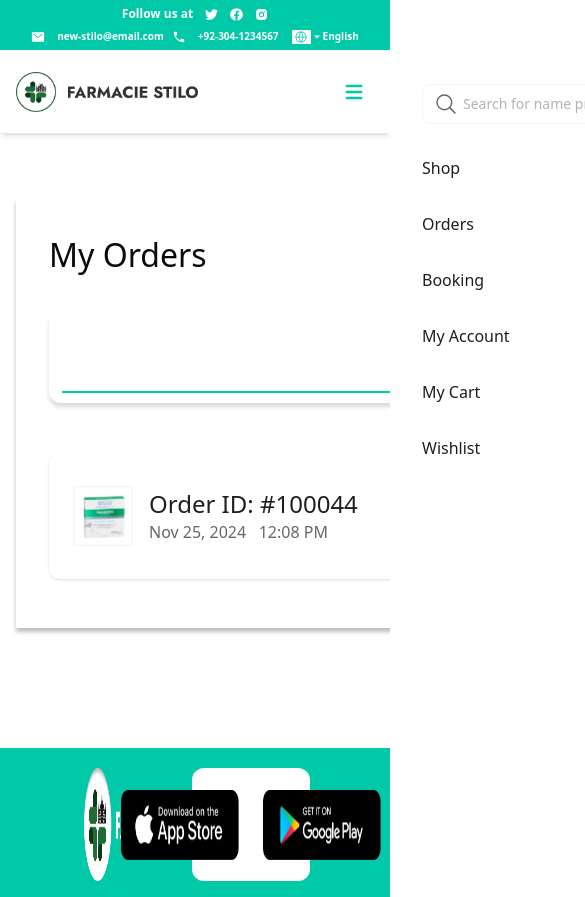
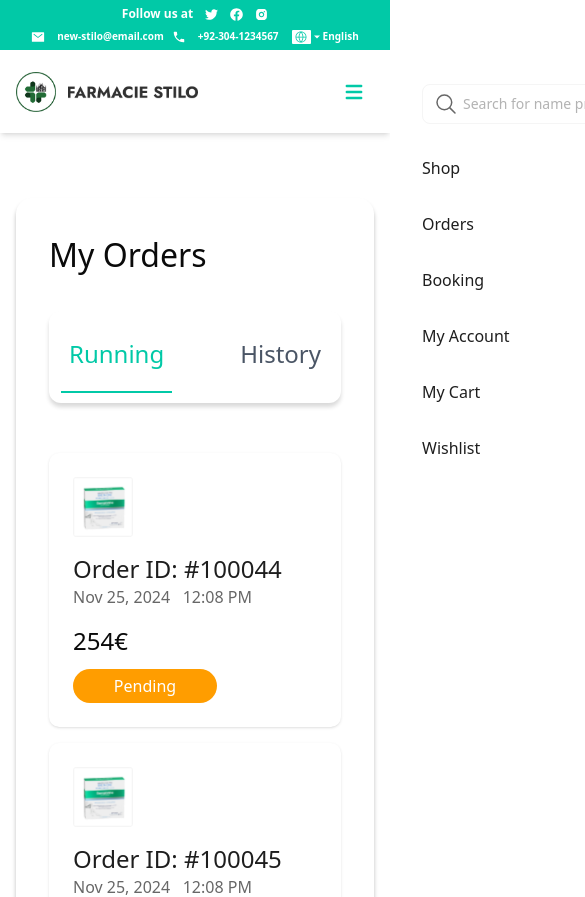
Before and after one commit to hamilangrial/farmacie-fe, a Next.js app: page /order in a window 390 px wide. Shown: the top 897 px of the page, 585 px wide, since content can reach past the window. Built offline with nearby package versions, Linux system fonts and the light colour scheme.

Commit message:
feat:order and order details page responsive

```diff
--- a/src/components/core/layout/dashboard/order/index.jsx
+++ b/src/components/core/layout/dashboard/order/index.jsx
@@ -1,4 +1,4 @@
-'use client';
+"use client";
 import { IMAGES } from "@/_lib/constant/assets/images";
 import { OrdertabsLable } from "@/_lib/dumyData";
 import OrderCard from "@/components/ui/ordercard";
@@ -15,7 +15,7 @@ const Order = () => {
   };
 
   return (
-    <div className="w-[1759px] bg-white shadow-[0px_4px_4px_0px_#00000040] p-[33px] justify-end flex flex-col gap-[65px]">
+    <div className="w-full bg-white shadow-[0px_4px_4px_0px_#00000040] p-[33px] justify-end rounded-2xl flex flex-col gap-[65px]">
       <div className="flex flex-col gap-[32px]">
         <h3 className="text-[32px] font-medium">My Orders</h3>
 
@@ -34,6 +34,15 @@ const Order = () => {
               status="Pending"
               price={254}
               onclick={() => handleOrderClick("100044")}
+            />
+            <OrderCard
+              orderId="100045"
+              date="Nov 25, 2024"
+              time="12:08 PM"
+              imageUrl={IMAGES.orderproduct.path}
+              status="Pending"
+              price={254}
+              onclick={() => handleOrderClick("100045")}
             />
           </TabsContent>
           <TabsContent value="history">
--- a/src/components/core/layout/dashboard/order/orderdetail/index.jsx
+++ b/src/components/core/layout/dashboard/order/orderdetail/index.jsx
@@ -4,7 +4,7 @@ import React from "react";
 
 const OrderDetail = ({ paths, imageUrl, description, items, price }) => {
   return (
-    <div className="w-[1759px] bg-white shadow-[0px_4px_4px_0px_#00000040] p-[33px] justify-end flex flex-col gap-[65px]">
+    <div className="w-full bg-white shadow-[0px_4px_4px_0px_#00000040] p-[33px] justify-end rounded-2xl flex flex-col gap-[65px]">
       <div className="flex flex-col gap-[32px]">
         <h3 className="text-[32px] font-medium">Order ID: #{paths}</h3>
         <div className="flex flex-col gap-[42px]">
@@ -24,17 +24,19 @@ const OrderDetail = ({ paths, imageUrl, description, items, price }) => {
               <p className="text-[#1D2939]">Wed, 25 Nov 2024</p>
             </div>
           </div>
-          <div className="w-full flex items-center justify-between p-[24px] bg-white rounded-lg shadow mb-4">
+          <div className="w-full flex flex-col md:flex-row items-start md:items-center justify-between p-[24px] bg-white rounded-lg shadow mb-4">
             <div className="w-[60px] h-[60px] rounded overflow-hidden">
               <Image src={imageUrl} alt="Product" width={108} height={108} />
             </div>
-            <div className="flex flex-col ml-4 flex-1">
+            <div className="flex flex-col md:ml-4 flex-1">
               <p className="font-medium text-2xl text-[#1E1E1E]">
                 {description}
               </p>
               <p className="font-medium text-base text-[#676767]">x{items}</p>
             </div>
-            <span className="text-2xl font-medium text-[#01C9A7]">{price}€</span>
+            <span className="text-2xl font-medium text-[#01C9A7]">
+              {price}€
+            </span>
           </div>
         </div>
       </div>
--- a/src/components/ui/ordercard.jsx
+++ b/src/components/ui/ordercard.jsx
@@ -8,13 +8,24 @@ const statusColorMap = {
   Cancelled: "bg-[#FF0000]",
 };
 
-const OrderCard = ({ orderId, date, time, imageUrl, status, price,onclick }) => {
+const OrderCard = ({
+  orderId,
+  date,
+  time,
+  imageUrl,
+  status,
+  price,
+  onclick,
+}) => {
   return (
-    <div onClick={onclick} className="cursor-pointer w-full flex items-center justify-between p-[24px] bg-white rounded-lg shadow mb-4">
+    <div
+      onClick={onclick}
+      className="cursor-pointer w-full flex flex-col md:flex-row items-start space-y-4 md:space-y-0 md:items-center justify-between p-[24px] bg-white rounded-lg shadow mb-4"
+    >
       <div className="w-[60px] h-[60px] rounded overflow-hidden">
         <Image src={imageUrl} alt="Product" width={108} height={108} />
       </div>
-      <div className="flex flex-col ml-4 flex-1">
+      <div className="flex flex-col md:ml-4 flex-1">
         <p className="font-medium text-2xl text-[#1E1E1E]">
           Order ID: #{orderId}
         </p>
@@ -22,13 +33,13 @@ const OrderCard = ({ orderId, date, time, imageUrl, status, price,onclick }) =>
           {date} &nbsp; {time}
         </p>
       </div>
-      <div className="flex flex-col items-end gap-[12px]">
+      <div className="flex flex-col-reverse md:flex-col items-start md:items-end gap-[12px]">
         <div
           className={`w-[144px] rounded-[50px] flex items-center justify-center p-[5px] text-center  ${
             statusColorMap[status] || "bg-gray-400"
           }`}
         >
-          <h3 className=" text-white text-center text-base font-medium">
+          <h3 className="text-white text-center text-base font-medium">
             {status}
           </h3>
         </div>
```
